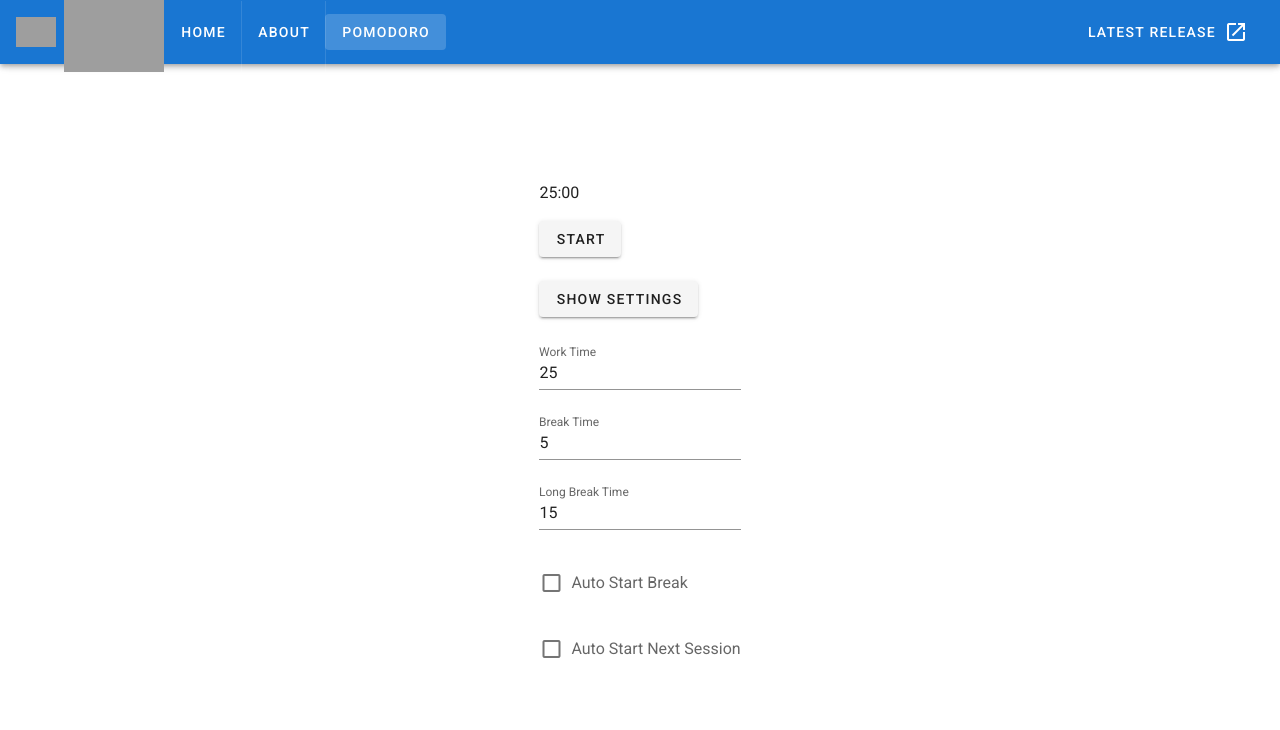
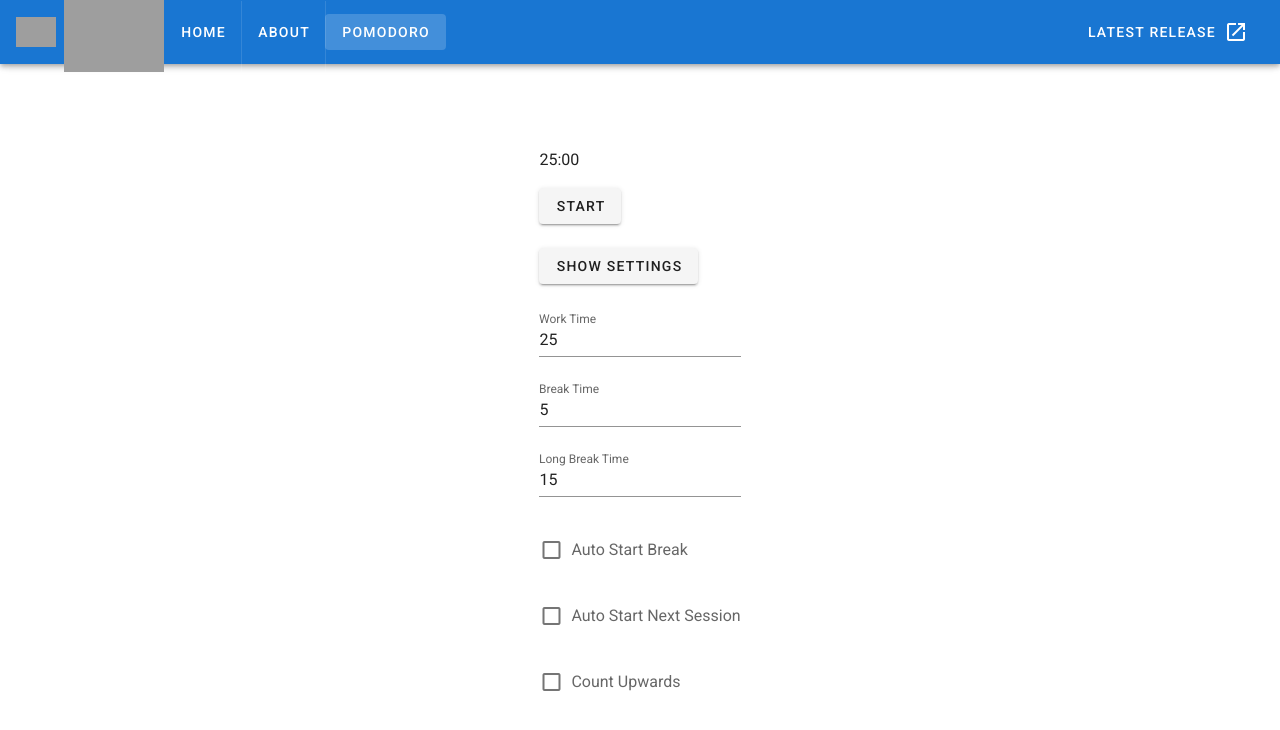
Before and after one commit to KaiPrince/Pomodoro-Timer, a Vue app: page /pomodoro in a window 1280 px wide. Both pictures are taken after a click on the button "SHOW SETTINGS". Shown: the top 730 px of the page. Built offline with nearby package versions, Linux system fonts and the light colour scheme; grey boxes are pictures that could not be loaded.

Commit message:
Add UI for Count Upwards.

```diff
--- a/src/components/Pomodoro.vue
+++ b/src/components/Pomodoro.vue
@@ -9,6 +9,7 @@
             :initial-value="countdownInMinutes"
             :on-elapsed="onTimerElapsed"
             :auto-start="autoStartTimer"
+            :count-upwards="countUpwards"
           />
           <br />
           <v-btn @click="toggleShowSettings">Show Settings</v-btn>
@@ -74,7 +75,8 @@ export default {
       "breakTime",
       "longBreakTime",
       "autoStartNextSession",
-      "autoStartBreak"
+      "autoStartBreak",
+      "countUpwards"
     ])
   },
   methods: {
--- a/src/components/PomodoroSettings.vue
+++ b/src/components/PomodoroSettings.vue
@@ -19,6 +19,7 @@
         v-model="autoStartNextSession"
         label="Auto Start Next Session"
       />
+      <v-checkbox v-model="countUpwards" label="Count Upwards" />
     </v-form>
   </div>
 </template>
@@ -72,6 +73,14 @@ export default {
       set(value) {
         this.$store.commit("PomodoroSettings/setAutoStartNextSession", value);
       }
+    },
+    countUpwards: {
+      get() {
+        return this.$store.state.PomodoroSettings.countUpwards;
+      },
+      set(value) {
+        this.$store.commit("PomodoroSettings/setCountUpwards", value);
+      }
     }
   }
 };
--- a/src/store/modules/PomodoroSettings.js
+++ b/src/store/modules/PomodoroSettings.js
@@ -5,7 +5,8 @@ const initialState = {
   breakTime: 5,
   longBreakTime: 15,
   autoStartBreak: false,
-  autoStartNextSession: false
+  autoStartNextSession: false,
+  countUpwards: false
 };
 
 const mutations = {
@@ -23,6 +24,9 @@ const mutations = {
   },
   setAutoStartNextSession(state, payload) {
     state.autoStartNextSession = payload;
+  },
+  setCountUpwards(state, payload) {
+    state.countUpwards = payload;
   }
 };
 
```
